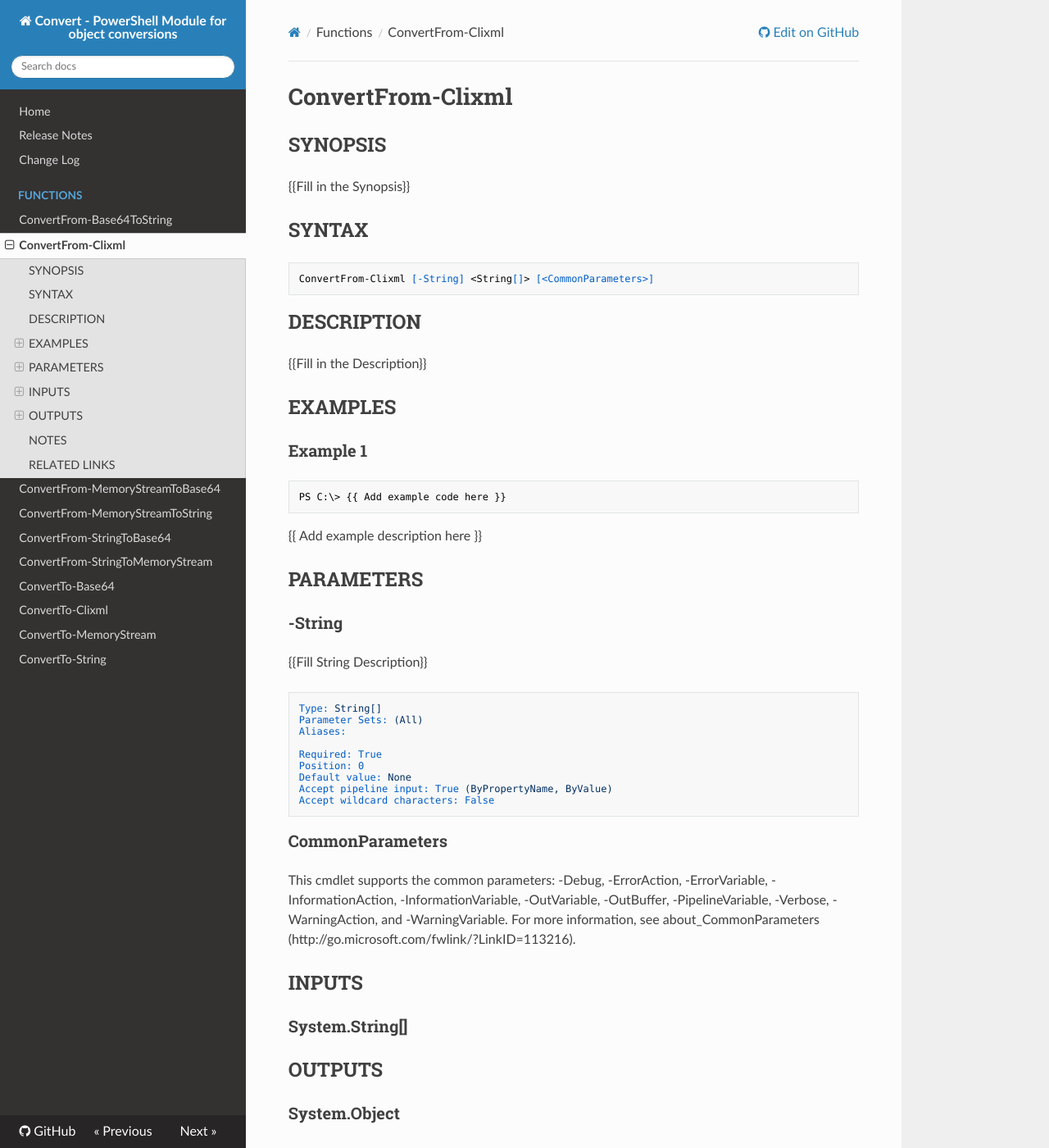
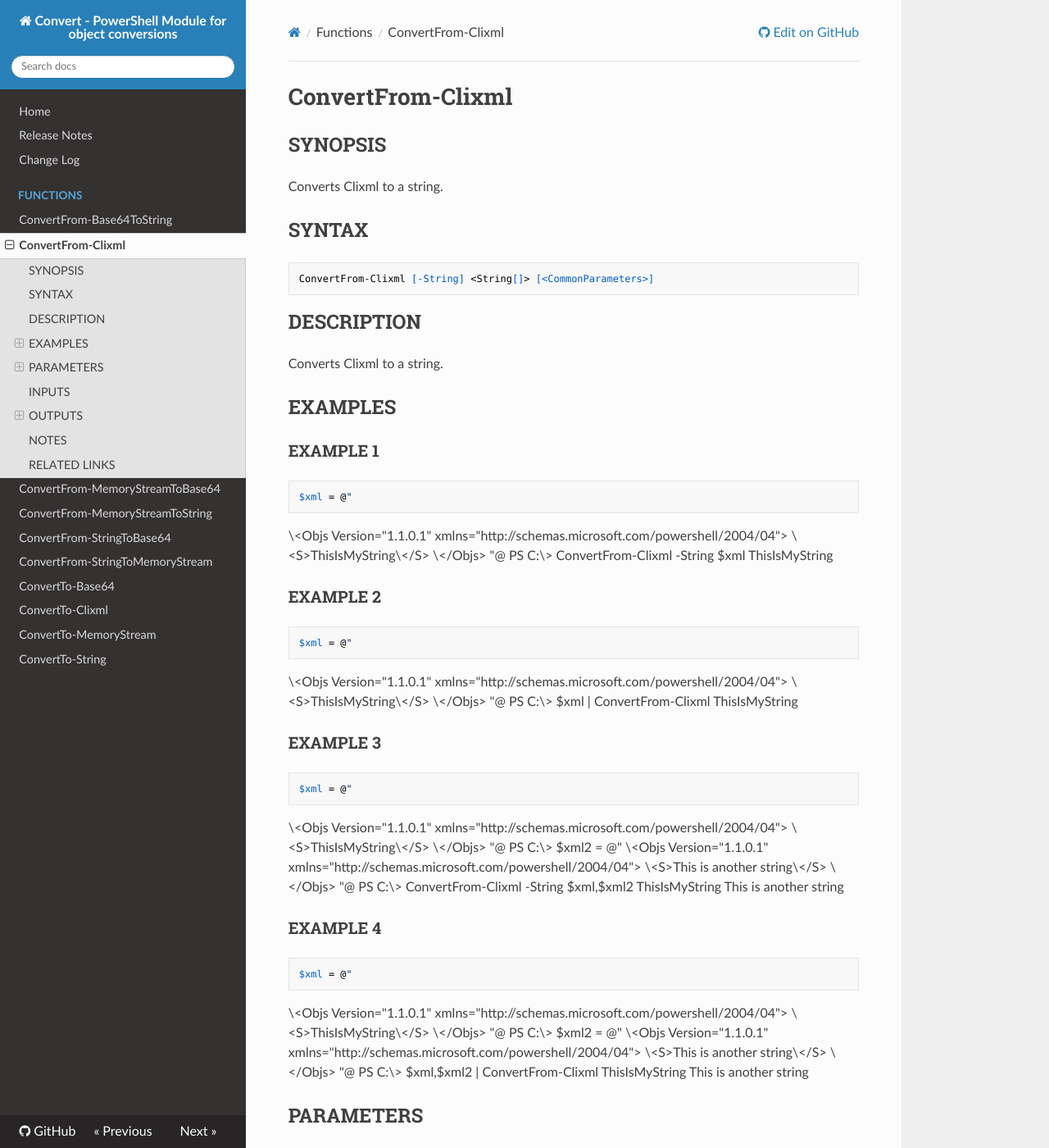
Before and after one commit to austoonz/Convert, an MkDocs documentation site: the page built from docs/functions/ConvertFrom-Clixml.md, in a window 1280 px wide and 1400 px high. Shown: the whole window at 82% size. Built offline with MkDocs 1.6.1, drawn with Linux system fonts in a browser that asks for light colours; nearby versions of some CDN libraries; old or Windows-style settings are respelled for this version of MkDocs; some of the changed text lies outside the part shown.

Commit message:
Added newly generated docs [skip ci]
Signed-off-by: AppVeyorCI <appveyorci-does-not-exist@austoonz.net>

````diff
--- a/docs/functions/ConvertFrom-Clixml.md
+++ b/docs/functions/ConvertFrom-Clixml.md
@@ -1,7 +1,7 @@
 # ConvertFrom-Clixml
 
 ## SYNOPSIS
-{{Fill in the Synopsis}}
+Converts Clixml to a string.
 
 ## SYNTAX
 
@@ -10,21 +10,74 @@ ConvertFrom-Clixml [-String] <String[]> [<CommonParameters>]
 ```
 
 ## DESCRIPTION
-{{Fill in the Description}}
+Converts Clixml to a string.
 
 ## EXAMPLES
 
-### Example 1
-```powershell
-PS C:\> {{ Add example code here }}
+### EXAMPLE 1
+```
+$xml = @"
 ```
 
-{{ Add example description here }}
+\<Objs Version="1.1.0.1" xmlns="http://schemas.microsoft.com/powershell/2004/04"\>
+\<S\>ThisIsMyString\</S\>
+\</Objs\>
+"@
+PS C:\\\> ConvertFrom-Clixml -String $xml
+ThisIsMyString
+
+### EXAMPLE 2
+```
+$xml = @"
+```
+
+\<Objs Version="1.1.0.1" xmlns="http://schemas.microsoft.com/powershell/2004/04"\>
+\<S\>ThisIsMyString\</S\>
+\</Objs\>
+"@
+PS C:\\\> $xml | ConvertFrom-Clixml
+ThisIsMyString
+
+### EXAMPLE 3
+```
+$xml = @"
+```
+
+\<Objs Version="1.1.0.1" xmlns="http://schemas.microsoft.com/powershell/2004/04"\>
+\<S\>ThisIsMyString\</S\>
+\</Objs\>
+"@
+PS C:\\\> $xml2 = @"
+\<Objs Version="1.1.0.1" xmlns="http://schemas.microsoft.com/powershell/2004/04"\>
+\<S\>This is another string\</S\>
+\</Objs\>
+"@
+PS C:\\\> ConvertFrom-Clixml -String $xml,$xml2
+ThisIsMyString
+This is another string
+
+### EXAMPLE 4
+```
+$xml = @"
+```
+
+\<Objs Version="1.1.0.1" xmlns="http://schemas.microsoft.com/powershell/2004/04"\>
+\<S\>ThisIsMyString\</S\>
+\</Objs\>
+"@
+PS C:\\\> $xml2 = @"
+\<Objs Version="1.1.0.1" xmlns="http://schemas.microsoft.com/powershell/2004/04"\>
+\<S\>This is another string\</S\>
+\</Objs\>
+"@
+PS C:\\\> $xml,$xml2 | ConvertFrom-Clixml
+ThisIsMyString
+This is another string
 
 ## PARAMETERS
 
 ### -String
-{{Fill String Description}}
+Clixml as a string object.
 
 ```yaml
 Type: String[]
@@ -32,7 +85,7 @@ Parameter Sets: (All)
 Aliases:
 
 Required: True
-Position: 0
+Position: 1
 Default value: None
 Accept pipeline input: True (ByPropertyName, ByValue)
 Accept wildcard characters: False
@@ -44,12 +97,9 @@ For more information, see about_CommonParameters (http://go.microsoft.com/fwlink
 
 ## INPUTS
 
-### System.String[]
-
-
 ## OUTPUTS
 
-### System.Object
+### String
 
 ## NOTES
 
````
